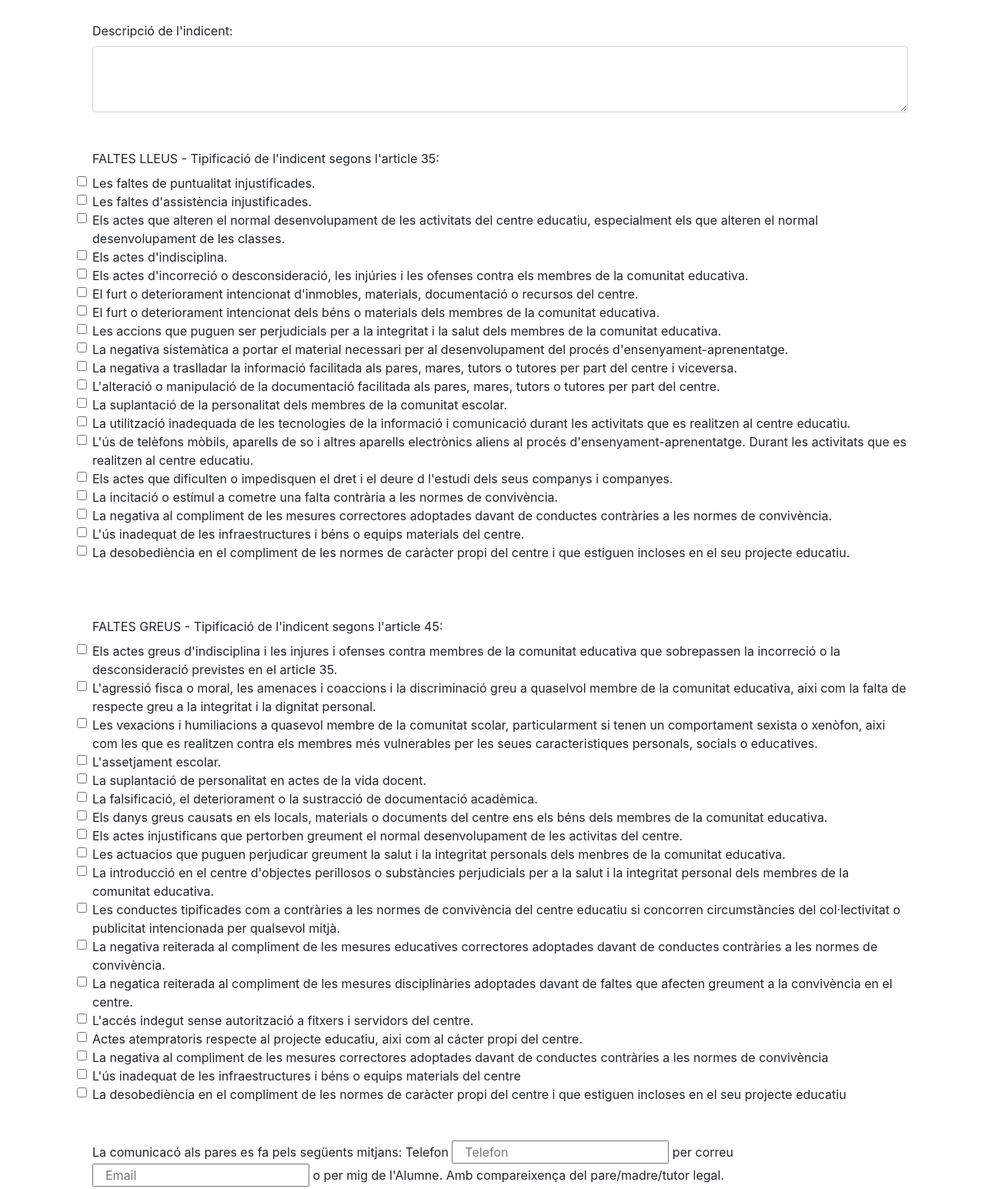
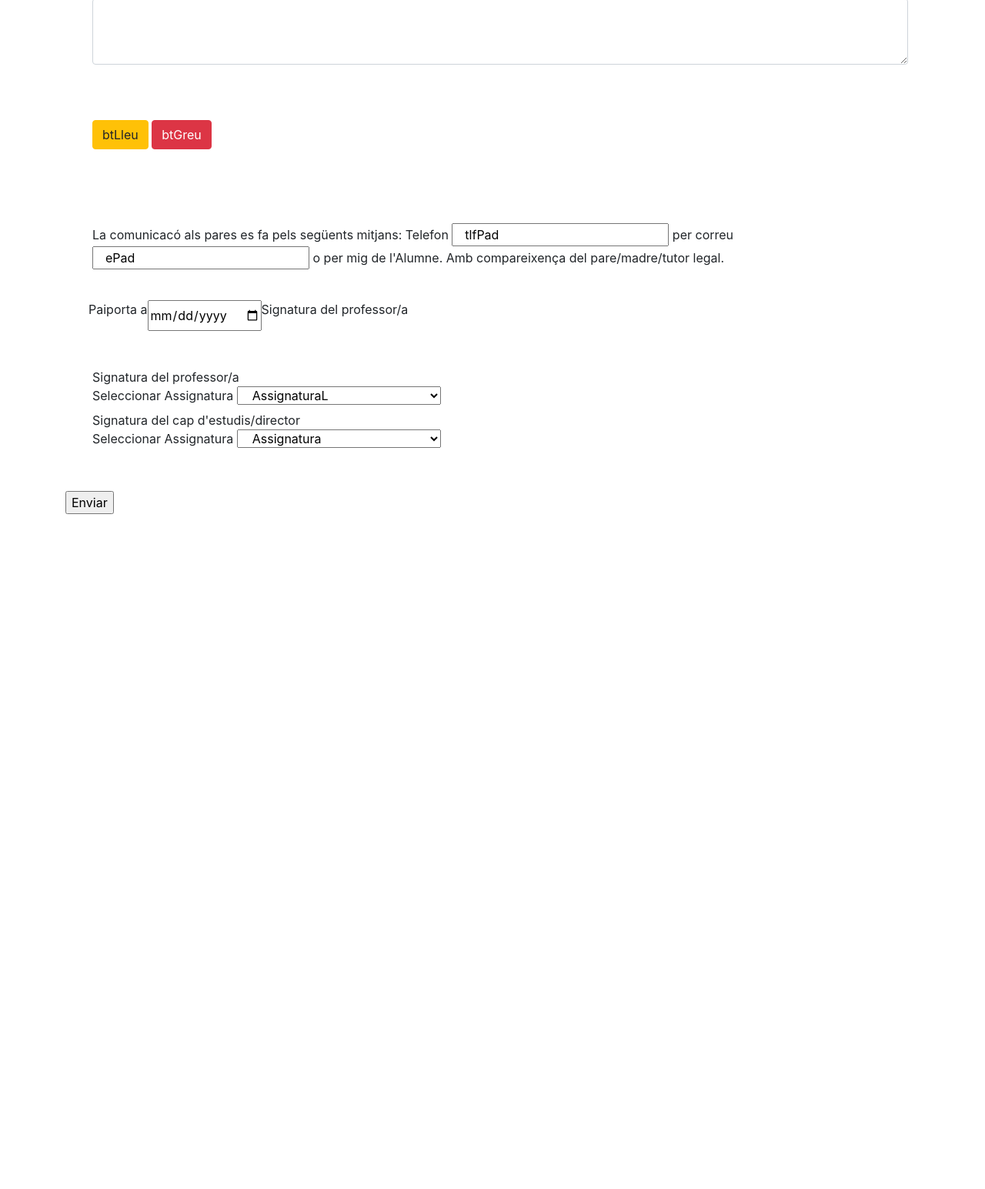
Before and after one commit to DawYorch/DIW, a plain HTML site: page Convivencia/Convivencia.html in a window 1280 px wide. Shown: the part 1176-2721 px from the top of the page at 77% size. After the commit the page ends 1868 px from the top, so only its background shows below. Drawn offline with nearby package versions, Linux system fonts and the light colour scheme.

Commit message:
Poket a poket

```diff
--- a/Convivencia/Convivencia.html
+++ b/Convivencia/Convivencia.html
@@ -17,6 +17,7 @@
 	 crossorigin="anonymous"></script>
 	<script src="https://stackpath.bootstrapcdn.com/bootstrap/4.1.3/js/bootstrap.min.js" integrity="sha384-ChfqqxuZUCnJSK3+MXmPNIyE6ZbWh2IMqE241rYiqJxyMiZ6OW/JmZQ5stwEULTy"
 	 crossorigin="anonymous"></script>
+	<script src="convivencia.js"></script>
 	<link rel="stylesheet" type="text/css" media="screen" href="convivencia.css" />
 
 
@@ -128,24 +129,11 @@
 
 				</div>
 
-
-
-				<div id="botonera">
-
-					<br>
-					<input id="lleu" type="button" class="btn btn-warning" value="LLEU" onclick="lleu()">
-
-					<input id="greu" type="button" class="btn btn-danger" value="GREU" onclick="greu()">
-
-				</div>
-
-
-
 			</div>
 
 			<br><br>
 
-			<div id="lleu">
+			<div>
 				<div class="col-sm-12">
 
 					<h5><strong> En aplicació de l'article 37 del decret 39/08 sobre drets i deure, es comunica al pare/mare de
@@ -153,44 +141,44 @@
 
 					<div class="form-check">
 
-						<input name="opA" class="form-check-input" type="checkbox" value="" id="opA">
+						<input name="opA" class="form-check-input" type="checkbox" value="opA" id="opA">
 						<label class="form-check-label" for="opA">a) compareixença davant el cap d'estudis/director</label><br><br>
 
-						<input name="opB" class="form-check-input" type="checkbox" value="" id="opB">
+						<input name="opB" class="form-check-input" type="checkbox" value="opB" id="opB">
 						<label class="form-check-label" for="opB">b) retirada d'aparells electronics &#40;1&#41;</label><br><br>
 
-						<input name="opC" class="form-check-input" type="checkbox" value="" id="opC">
+						<input name="opC" class="form-check-input" type="checkbox" value="opC" id="opC">
 						<label class="form-check-label" for="opcionC">c) privació del temps de recreació els dies
 							<input name="fechaInicioC" type="date"> hasta <input name="fechaFinC" type="date">
 						</label><br><br>
 
-						<input name="opD" class="form-check-input" type="checkbox" value="" id="opD">
+						<input name="opD" class="form-check-input" type="checkbox" value="opD" id="opD">
 						<label class="form-check-label" for="opD">d) realització de les següents tasques educadores:
 						</label><br><br>
 
-						<input class="col-sm-4" type="text" id="tasques">
+						<input name="tareas" class="col-sm-4" type="text" id="tasques" value="tareas">
 
 
 						els dies
-						<input name="fechaTareaInicioD" type="date">
+						<input name="fechaTareaInicioD" type="date" value="fechaTareaInicioD" >
 						fins a
-						<input name="fechaTareaFinD" type="date">
+						<input name="fechaTareaFinD" type="date" value="fechaTareaFinD">
 						i amb l'horari
-						<input name="horaTareaInicioD" type="time">
+						<input name="horaTareaInicioD" type="time" value="horaTareaInicioD">
 						fins a
-						<input name="horaTareaFinD" type="time"><br><br>
+						<input name="horaTareaFinD" type="time" value="horaTareaFinD"><br><br>
 
-						<input name="opE" class="form-check-input" type="checkbox" value="" id="opE">
+						<input name="opE" class="form-check-input" type="checkbox" value="opE" id="opE">
 						<label class="form-check-label" for="opE">
 							e) suspensió del dret a participar en activitats extraescolars i complementàries des de
 							els dies
-							<input name="InicioSuspE" type="date">
+							<input name="InicioSuspE" type="date" value="InicioSuspE">
 							fins a
-							<input name="FinalSuspE" type="date">
+							<input name="FinalSuspE" type="date"  value="FinalSuspE">
 							(2)
 						</label><br><br>
 
-						<input name="opF" class="form-check-input" type="checkbox" value="" id="opF">
+						<input name="opF" class="form-check-input" type="checkbox" value="opF" id="opF">
 
 						<div class="form-row">
 							<label class="form-check-label" for="opF">
@@ -201,8 +189,8 @@
 									<option value="Assignatura">Assignatura</option>
 								</select>
 
-							des de <input name="InicioSuspF" type="date">
-							fins a <input name="FinalSuspF" type="date"> (2)
+								des de <input name="InicioSuspF" type="date" value="InicioSuspF">
+								fins a <input name="FinalSuspF" type="date" value="FinalSuspF"> (2)
 							</label>
 						</div><br><br>
 
@@ -210,12 +198,19 @@
 						<textarea name="descripcio" class="form-control" id="descripcio" rows="3"></textarea><br><br>
 
 
+						<div id="botonera">
+
+							<br>
+							<input name="btLleu" id="btLleu" type="button" class="btn btn-warning" value="btLleu">
+
+							<input name="btGreu" id="btGreu" type="button" class="btn btn-danger" value="btGreu">
+
+						</div>
+						<br><br>
 
 
 
-
-
-				<div class="leves">
+						<div id="leves">
 
 
 
@@ -225,82 +220,95 @@
 
 							<br>
 
-						<input name="tipLleu01" class="form-check-input" type="checkbox" value="" id="tipLleu01">
+							<input name="tipLleu01" class="form-check-input" type="checkbox" value="tipLleu01" id="tipLleu01">
 							<label class="form-check-label" for="">Les faltes de puntualitat injustificades.</label><br>
 
-						<input name="tipLleu02" class="form-check-input" type="checkbox" value="" id="tipLleu02">
+							<input name="tipLleu02" class="form-check-input" type="checkbox" value="tipLleu02" id="tipLleu02">
 							<label class="form-check-label" for="">Les faltes d'assistència injustificades.</label><br>
 
-						<input name="tipLleu03" class="form-check-input" type="checkbox" value="" id="tipLleu03">
-						<label class="form-check-label" for="">Els actes que alteren el normal desenvolupament de les activitats del centre
+							<input name="tipLleu03" class="form-check-input" type="checkbox" value="tipLleu03" id="tipLleu03">
+							<label class="form-check-label" for="">Els actes que alteren el normal desenvolupament de les activitats del
+								centre
 								educatiu, especialment els que alteren el normal desenvolupament de les classes.</label><br>
 
-						<input name="tipLleu04" class="form-check-input" type="checkbox" value="" id="tipLleu04">
+							<input name="tipLleu04" class="form-check-input" type="checkbox" value="tipLleu04" id="tipLleu04">
 							<label class="form-check-label" for="">Els actes d'indisciplina.</label><br>
 
-						<input name="tipLleu05" class="form-check-input" type="checkbox" value="" id="tipLleu05">
-						<label class="form-check-label" for="">Els actes d'incorreció o desconsideració, les injúries i les ofenses contra els
+							<input name="tipLleu05" class="form-check-input" type="checkbox" value="tipLleu05" id="tipLleu05">
+							<label class="form-check-label" for="">Els actes d'incorreció o desconsideració, les injúries i les ofenses
+								contra els
 								membres de la comunitat educativa.</label><br>
 
-						<input name="tipLleu06" class="form-check-input" type="checkbox" value="" id="tipLleu06">
+							<input name="tipLleu06" class="form-check-input" type="checkbox" value="tipLleu06" id="tipLleu06">
 							<label class="form-check-label" for="">El furt o deteriorament intencionat d'inmobles, materials, documentació o
 								recursos del centre.</label><br>
 
-						<input name="tipLleu07" class="form-check-input" type="checkbox" value="" id="tipLleu07">
-						<label class="form-check-label" for="">El furt o deteriorament intencionat dels béns o materials dels membres de la
+							<input name="tipLleu07" class="form-check-input" type="checkbox" value="tipLleu07" id="tipLleu07">
+							<label class="form-check-label" for="">El furt o deteriorament intencionat dels béns o materials dels membres de
+								la
 								comunitat educativa.</label><br>
 
-						<input name="tipLleu08" class="form-check-input" type="checkbox" value="" id="tipLleu08">
-						<label class="form-check-label" for="">Les accions que puguen ser perjudicials per a la integritat i la salut dels
+							<input name="tipLleu08" class="form-check-input" type="checkbox" value="tipLleu08" id="tipLleu08">
+							<label class="form-check-label" for="">Les accions que puguen ser perjudicials per a la integritat i la salut
+								dels
 								membres de la comunitat educativa.</label><br>
 
-						<input name="tipLleu09" class="form-check-input" type="checkbox" value="" id="tipLleu09">
-						<label class="form-check-label" for="">La negativa sistemàtica a portar el material necessari per al desenvolupament del
+							<input name="tipLleu09" class="form-check-input" type="checkbox" value="tipLleu09" id="tipLleu09">
+							<label class="form-check-label" for="">La negativa sistemàtica a portar el material necessari per al
+								desenvolupament del
 								procés d'ensenyament-aprenentatge.</label><br>
 
-						<input name="tipLleu10" class="form-check-input" type="checkbox" value="" id="tipLleu10">
-						<label class="form-check-label" for="">La negativa a traslladar la informació facilitada als pares, mares, tutors o
+							<input name="tipLleu10" class="form-check-input" type="checkbox" value="tipLleu10" id="tipLleu10">
+							<label class="form-check-label" for="">La negativa a traslladar la informació facilitada als pares, mares,
+								tutors o
 								tutores per part del centre i viceversa.</label><br>
 
-						<input name="tipLleu11" class="form-check-input" type="checkbox" value="" id="tipLleu11">
-						<label class="form-check-label" for="">L'alteració o manipulació de la documentació facilitada als pares, mares, tutors
+							<input name="tipLleu11" class="form-check-input" type="checkbox" value="tipLleu11" id="tipLleu11">
+							<label class="form-check-label" for="">L'alteració o manipulació de la documentació facilitada als pares, mares,
+								tutors
 								o tutores per part del centre.</label><br>
 
-						<input name="tipLleu12" class="form-check-input" type="checkbox" value="" id="tipLleu12">
+							<input name="tipLleu12" class="form-check-input" type="checkbox" value="tipLleu12" id="tipLleu12">
 							<label class="form-check-label" for="">La suplantació de la personalitat dels membres de la comunitat escolar.</label><br>
 
-						<input name="tipLleu13" class="form-check-input" type="checkbox" value="" id="tipLleu13">
-						<label class="form-check-label" for="">La utilització inadequada de les tecnologies de la informació i comunicació
+							<input name="tipLleu13" class="form-check-input" type="checkbox" value="tipLleu13" id="tipLleu13">
+							<label class="form-check-label" for="">La utilització inadequada de les tecnologies de la informació i
+								comunicació
 								durant les activitats que es realitzen al centre educatiu.</label><br>
 
-						<input name="tipLleu14" class="form-check-input" type="checkbox" value="" id="tipLleu14">
-						<label class="form-check-label" for="">L'ús de telèfons mòbils, aparells de so i altres aparells electrònics aliens al
+							<input name="tipLleu14" class="form-check-input" type="checkbox" value="tipLleu14" id="tipLleu14">
+							<label class="form-check-label" for="">L'ús de telèfons mòbils, aparells de so i altres aparells electrònics
+								aliens al
 								procés d'ensenyament-aprenentatge. Durant les activitats que es realitzen al centre educatiu.</label><br>
 
-						<input name="tipLleu15" class="form-check-input" type="checkbox" value="" id="tipLleu15">
-						<label class="form-check-label" for="">Els actes que dificulten o impedisquen el dret i el deure d l'estudi dels seus
+							<input name="tipLleu15" class="form-check-input" type="checkbox" value="tipLleu15" id="tipLleu15">
+							<label class="form-check-label" for="">Els actes que dificulten o impedisquen el dret i el deure d l'estudi dels
+								seus
 								companys i companyes.</label><br>
 
-						<input name="tipLleu16" class="form-check-input" type="checkbox" value="" id="tipLleu16">
-						<label class="form-check-label" for="">La incitació o estímul a cometre una falta contrària a les normes de convivència.</label><br>
+							<input name="tipLleu16" class="form-check-input" type="checkbox" value="tipLleu16" id="tipLleu16">
+							<label class="form-check-label" for="">La incitació o estímul a cometre una falta contrària a les normes de
+								convivència.</label><br>
 
-						<input name="tipLleu17" class="form-check-input" type="checkbox" value="" id="tipLleu18">
+							<input name="tipLleu17" class="form-check-input" type="checkbox" value="tipLleu17" id="tipLleu18">
 							<label class="form-check-label" for="">La negativa al compliment de les mesures correctores adoptades davant de
 								conductes contràries a les normes de convivència.</label><br>
 
-						<input name="tipLleu18" class="form-check-input" type="checkbox" value="" id="tipLleu18">
-						<label class="form-check-label" for="">L'ús inadequat de les infraestructures i béns o equips materials del centre.</label><br>
+							<input name="tipLleu18" class="form-check-input" type="checkbox" value="tipLleu18" id="tipLleu18">
+							<label class="form-check-label" for="">L'ús inadequat de les infraestructures i béns o equips materials del
+								centre.</label><br>
 
 							<input name="tipLleu19" class="form-check-input" type="checkbox" value="" id="tipLleu19">
-						<label class="form-check-label" for="">La desobediència en el compliment de les normes de caràcter propi del centre i
+							<label class="form-check-label" for="">La desobediència en el compliment de les normes de caràcter propi del
+								centre i
 								que estiguen incloses en el seu projecte educatiu.</label><br>
 
 
 						</div>
 
-				<br><br><br>
 
-				<div class="graves">
+
+						<div id="graves">
 
 
 
@@ -310,73 +318,86 @@
 
 							<br>
 
-					<input name="" class="form-check-input" type="checkbox" value="" id="">
-					<label class="form-check-label" for="">Els actes greus d'indisciplina i les injures i ofenses contra membres de la
+							<input name="tipGreu01" class="form-check-input" type="checkbox" value="tipGreu01" id="tipGreu01">
+							<label class="form-check-label" for="">Els actes greus d'indisciplina i les injures i ofenses contra membres de
+								la
 								comunitat educativa que sobrepassen la incorreció o la desconsideració previstes en el article 35.</label><br>
 
-					<input name="" class="form-check-input" type="checkbox" value="" id="">
-					<label class="form-check-label" for="">L'agressió fisca o moral, les amenaces i coaccions i la discriminació greu a
+							<input name="tipGreu02" class="form-check-input" type="checkbox" value="tipGreu02" id="tipGreu02">
+							<label class="form-check-label" for="">L'agressió fisca o moral, les amenaces i coaccions i la discriminació
+								greu a
 								quaselvol membre de la comunitat educativa, aixi com la falta de respecte greu a la integritat i la
 								dignitat personal.</label><br>
 
-					<input name="" class="form-check-input" type="checkbox" value="" id="">
+							<input name="tipGreu03" class="form-check-input" type="checkbox" value="tipGreu03" id="tipGreu03">
 							<label class="form-check-label" for="">Les vexacions i humiliacions a quasevol membre de la comunitat scolar,
 								particularment si tenen un comportament sexista o xenòfon, aixi com les que es realitzen contra els membres
 								més vulnerables per les seues caracteristiques personals, socials o educatives.</label><br>
 
-					<input name="" class="form-check-input" type="checkbox" value="" id="">
+							<input name="tipGreu04" class="form-check-input" type="checkbox" value="tipGreu04" id="tipGreu04">
 							<label class="form-check-label" for="">L'assetjament escolar.</label><br>
 
-					<input name="" class="form-check-input" type="checkbox" value="" id="">
+							<input name="tipGreu05" class="form-check-input" type="checkbox" value="tipGreu05" id="tipGreu05">
 							<label class="form-check-label" for="">La suplantació de personalitat en actes de la vida docent.</label><br>
 
-					<input name="" class="form-check-input" type="checkbox" value="" id="">
-					<label class="form-check-label" for="">La falsificació, el deteriorament o la sustracció de documentació acadèmica.</label><br>
+							<input name="tipGreu06" class="form-check-input" type="checkbox" value="tipGreu06" id="tipGreu06">
+							<label class="form-check-label" for="">La falsificació, el deteriorament o la sustracció de documentació
+								acadèmica.</label><br>
 
-					<input name="" class="form-check-input" type="checkbox" value="" id="">
-					<label class="form-check-label" for="">Els danys greus causats en els locals, materials o documents del centre ens els
+							<input name="tipGreu07" class="form-check-input" type="checkbox" value="tipGreu07" id="tipGreu07">
+							<label class="form-check-label" for="">Els danys greus causats en els locals, materials o documents del centre
+								ens els
 								béns dels membres de la comunitat educativa.</label><br>
 
-					<input name="" class="form-check-input" type="checkbox" value="" id="">
-					<label class="form-check-label" for="">Els actes injustificans que pertorben greument el normal desenvolupament de les
+							<input name="tipGreu08" class="form-check-input" type="checkbox" value="tipGreu08" id="tipGreu08">
+							<label class="form-check-label" for="">Els actes injustificans que pertorben greument el normal desenvolupament
+								de les
 								activitas del centre.</label><br>
 
-					<input name="" class="form-check-input" type="checkbox" value="" id="">
-					<label class="form-check-label" for="">Les actuacios que puguen perjudicar greument la salut i la integritat personals
+							<input name="tipGreu09" class="form-check-input" type="checkbox" value="tipGreu09" id="tipGreu09">
+							<label class="form-check-label" for="">Les actuacios que puguen perjudicar greument la salut i la integritat
+								personals
 								dels menbres de la comunitat educativa.</label><br>
 
-					<input name="" class="form-check-input" type="checkbox" value="" id="">
-					<label class="form-check-label" for="">La introducció en el centre d'objectes perillosos o substàncies perjudicials per a
+							<input name="tipGreu10" class="form-check-input" type="checkbox" value="tipGreu10" id="tipGreu10">
+							<label class="form-check-label" for="">La introducció en el centre d'objectes perillosos o substàncies
+								perjudicials per a
 								la salut i la integritat personal dels membres de la comunitat educativa.</label><br>
 
-					<input name="" class="form-check-input" type="checkbox" value="" id="">
-					<label class="form-check-label" for="">Les conductes tipificades com a contràries a les normes de convivència del centre
+							<input name="tipGreu11" class="form-check-input" type="checkbox" value="tipGreu11" id="tipGreu11">
+							<label class="form-check-label" for="">Les conductes tipificades com a contràries a les normes de convivència
+								del centre
 								educatiu si concorren circumstàncies del col·lectivitat o publicitat intencionada per qualsevol mitjà.</label><br>
 
-					<input name="" class="form-check-input" type="checkbox" value="" id="">
-					<label class="form-check-label" for="">La negativa reiterada al compliment de les mesures educatives correctores adoptades
+							<input name="tipGreu12" class="form-check-input" type="checkbox" value="tipGreu12" id="tipGreu12">
+							<label class="form-check-label" for="">La negativa reiterada al compliment de les mesures educatives correctores
+								adoptades
 								davant de conductes contràries a les normes de convivència.</label><br>
 
-					<input name="" class="form-check-input" type="checkbox" value="" id="">
-					<label class="form-check-label" for="">La negatica reiterada al compliment de les mesures disciplinàries adoptades davant
+							<input name="tipGreu13" class="form-check-input" type="checkbox" value="tipGreu13" id="tipGreu13">
+							<label class="form-check-label" for="">La negatica reiterada al compliment de les mesures disciplinàries
+								adoptades davant
 								de faltes que afecten greument a la convivència en el centre.</label><br>
 
-					<input name="" class="form-check-input" type="checkbox" value="" id="">
+							<input name="tipGreu14" class="form-check-input" type="checkbox" value="tipGreu14" id="tipGreu14">
 							<label class="form-check-label" for="">L'accés indegut sense autorització a fitxers i servidors del centre.</label><br>
 
-					<input name="" class="form-check-input" type="checkbox" value="" id="">
-					<label class="form-check-label" for="">Actes atempratoris respecte al projecte educatiu, aixi com al cácter propi del
+							<input name="tipGreu15" class="form-check-input" type="checkbox" value="tipGreu15" id="tipGreu15">
+							<label class="form-check-label" for="">Actes atempratoris respecte al projecte educatiu, aixi com al cácter
+								propi del
 								centre.</label><br>
 
-					<input name="" class="form-check-input" type="checkbox" value="" id="">
+							<input name="tipGreu16" class="form-check-input" type="checkbox" value="tipGreu16" id="tipGreu16">
 							<label class="form-check-label" for="">La negativa al compliment de les mesures correctores adoptades davant de
 								conductes contràries a les normes de convivència</label><br>
 
-					<input name="" class="form-check-input" type="checkbox" value="" id="">
-					<label class="form-check-label" for="">L'ús inadequat de les infraestructures i béns o equips materials del centre</label><br>
+							<input name="tipGreu17" class="form-check-input" type="checkbox" value="tipGreu17" id="tipGreu17">
+							<label class="form-check-label" for="">L'ús inadequat de les infraestructures i béns o equips materials del
+								centre</label><br>
 
-					<input name="" class="form-check-input" type="checkbox" value="" id="">
-					<label class="form-check-label" for="">La desobediència en el compliment de les normes de caràcter propi del centre i
+							<input name="tipGreu18" class="form-check-input" type="checkbox" value="tipGreu18" id="tipGreu18">
+							<label class="form-check-label" for="">La desobediència en el compliment de les normes de caràcter propi del
+								centre i
 								que estiguen incloses en el seu projecte educatiu</label><br>
 
 
@@ -388,13 +409,13 @@
 
 
 						<p>La comunicacó als pares es fa pels següents mitjans: Telefon
-							<input type="text" name="tlfPad" class="col-md-auto" id="tlfPad" placeholder="Telefon">
-							per correu <input type="email" name="ePad" class="col-md-auto" id="ePad" placeholder="Email">
+							<input type="text" name="tlfPad" class="col-md-auto" id="tlfPad" value="tlfPad" placeholder="Telefon">
+							per correu <input type="email" name="ePad" class="col-md-auto" id="ePad" value="ePad" placeholder="Email">
 							o per mig de l'Alumne. Amb compareixença del pare/madre/tutor legal.
 						</p><br>
 
 						<div class="form-row">
-							Paiporta a <input name="fechaHoy" type="date" id="fechaFirma">
+							Paiporta a <input name="fechaHoy" type="date" id="fechaFirma" value="fechaHoy">
 							<p> Signatura del professor/a </p>
 						</div>
 						<br><br>
@@ -434,7 +455,9 @@
 
 
 
-				<input type="submit" value="Enviar">
+				<input type="submit" name="enviar" value="Enviar">
+
+				<br><br>
 
 			</div>
 	</form>
--- a/Convivencia/convivencia.css
+++ b/Convivencia/convivencia.css
@@ -1,6 +1,10 @@
 .encabezado{
 
+}
 
+#leves, #graves{
+
+    display:none;
 
 }
 
```
Also changed, not shown: Convivencia/convivencia.js (added, +30 -0 lines), Convivencia/matrix/app/models/incidencia.model.js (+79 -1 lines). Lines whose indentation alone changed are shown as unchanged.
